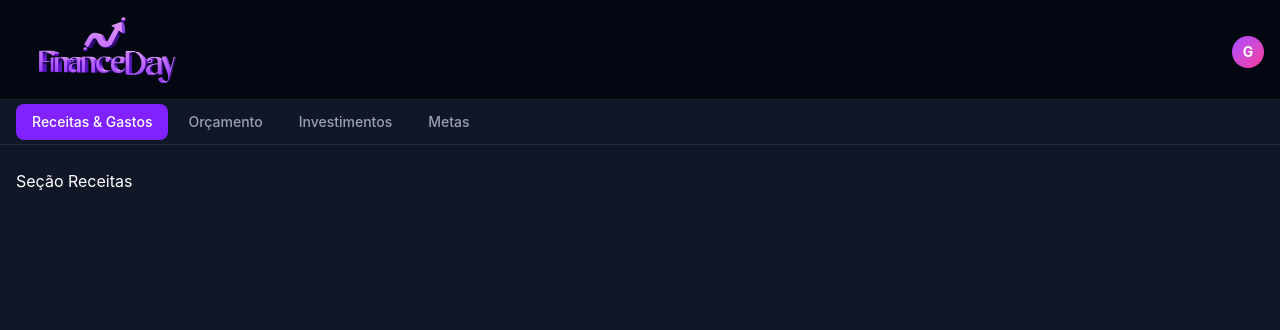
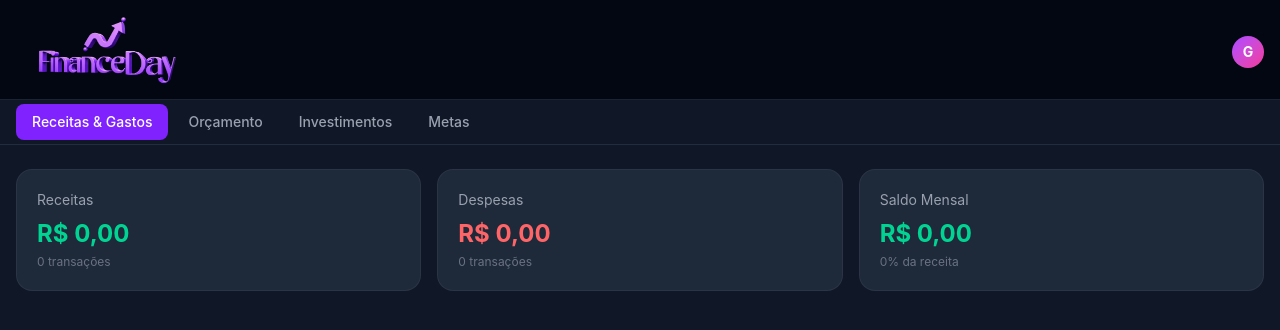
Before and after one commit to gabrielschwanke/finance-day, a React (Vite) app: page / in a window 1280 px wide. Shown: the top 330 px of the page. Built offline with nearby package versions, Linux system fonts and the light colour scheme.

Commit message:
feat: add KpiCard component and Receitas page

```diff
--- a/src/App.jsx
+++ b/src/App.jsx
@@ -1,6 +1,7 @@
 import { useState } from 'react'
 import Header from './components/Header'
 import NavTabs from './components/NavTabs'
+import Receitas from './pages/Receitas'
 
 function App() {
   const [activeTab, setActiveTab] = useState('receitas')
@@ -11,7 +12,7 @@ function App() {
       <NavTabs activeTab={activeTab} onTabChange={setActiveTab} />
 
       <main className="max-w-7xl mx-auto px-4 py-6">
-        {activeTab === 'receitas'      && <p>Seção Receitas</p>}
+        {activeTab === 'receitas'      && <Receitas />}
         {activeTab === 'orcamento'     && <p>Seção Orçamento</p>}
         {activeTab === 'investimentos' && <p>Seção Investimentos</p>}
         {activeTab === 'metas'         && <p>Seção Metas</p>}
--- /dev/null
+++ b/src/components/KpiCard.jsx
@@ -0,0 +1,11 @@
+function KpiCard({ titulo, valor, nota, cor }) {
+  return (
+    <div className="bg-gray-800 rounded-2xl p-5 border border-gray-700/50">
+      <p className="text-sm text-gray-400 mb-2">{titulo}</p>
+      <p className={`text-2xl font-bold ${cor || 'text-white'}`}>{valor}</p>
+      {nota && <p className="text-xs text-gray-500 mt-1">{nota}</p>}
+    </div>
+  )
+}
+
+export default KpiCard
--- /dev/null
+++ b/src/pages/Receitas.jsx
@@ -0,0 +1,47 @@
+import KpiCard from '../components/KpiCard'
+import { useData } from '../context/DataContext'
+import { fmtBRL } from '../utils/formatters'
+
+function Receitas() {
+  const { data } = useData()
+
+  const receitas = data.transacoes
+    .filter(t => t.tipo === 'receita')
+    .reduce((s, t) => s + t.valor, 0)
+
+  const despesas = data.transacoes
+    .filter(t => t.tipo === 'despesa')
+    .reduce((s, t) => s + t.valor, 0)
+
+  const saldo = receitas - despesas
+
+  const nRec = data.transacoes.filter(t => t.tipo === 'receita').length
+  const nDes = data.transacoes.filter(t => t.tipo === 'despesa').length
+
+  return (
+    <div className="space-y-6">
+      <div className="grid grid-cols-1 sm:grid-cols-3 gap-4">
+        <KpiCard
+          titulo="Receitas"
+          valor={fmtBRL(receitas)}
+          nota={`${nRec} transações`}
+          cor="text-emerald-400"
+        />
+        <KpiCard
+          titulo="Despesas"
+          valor={fmtBRL(despesas)}
+          nota={`${nDes} transações`}
+          cor="text-red-400"
+        />
+        <KpiCard
+          titulo="Saldo Mensal"
+          valor={fmtBRL(saldo)}
+          nota={receitas > 0 ? `${((saldo / receitas) * 100).toFixed(1)}% da receita` : '0% da receita'}
+          cor={saldo >= 0 ? 'text-emerald-400' : 'text-red-400'}
+        />
+      </div>
+    </div>
+  )
+}
+
+export default Receitas
```
